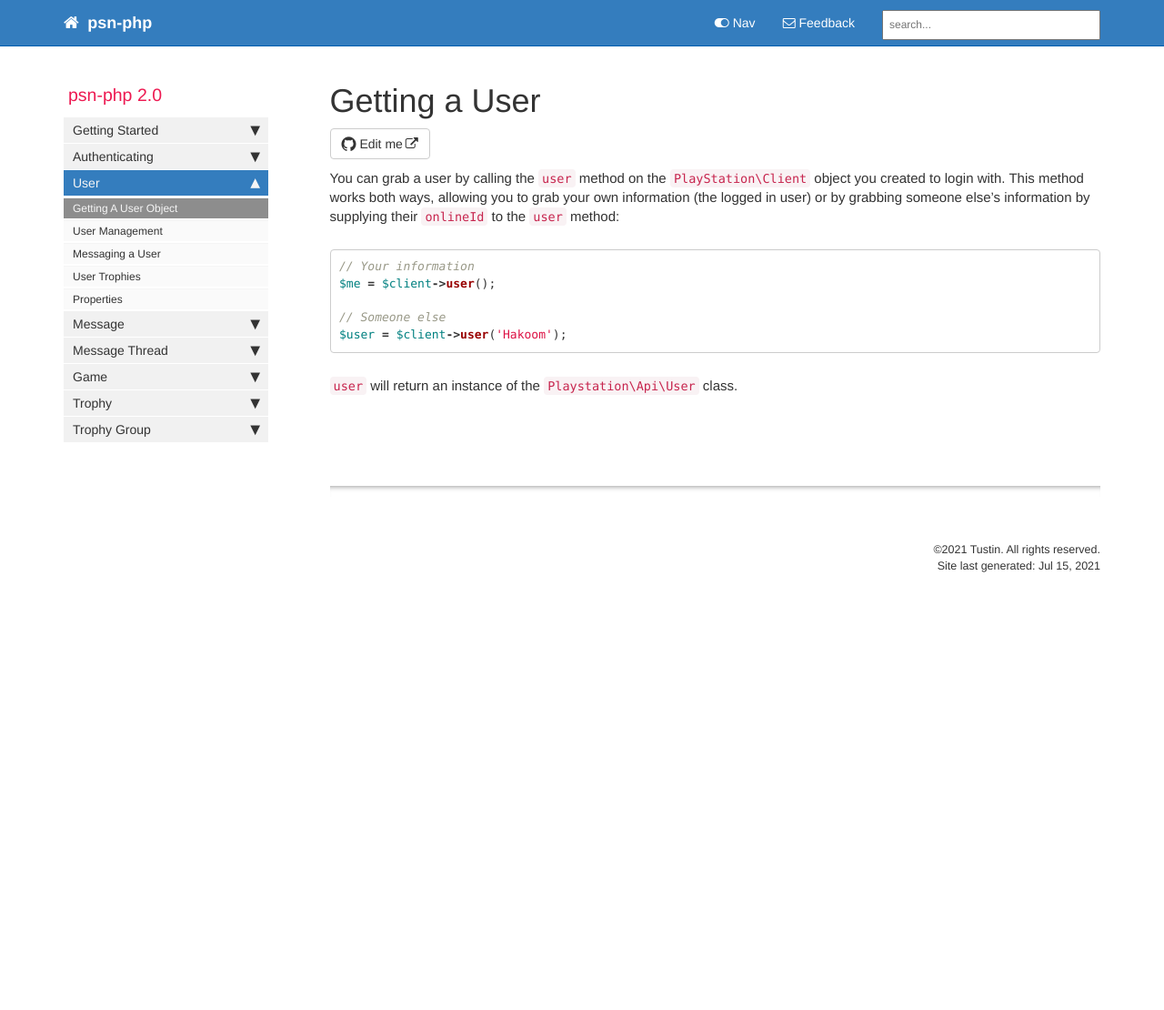
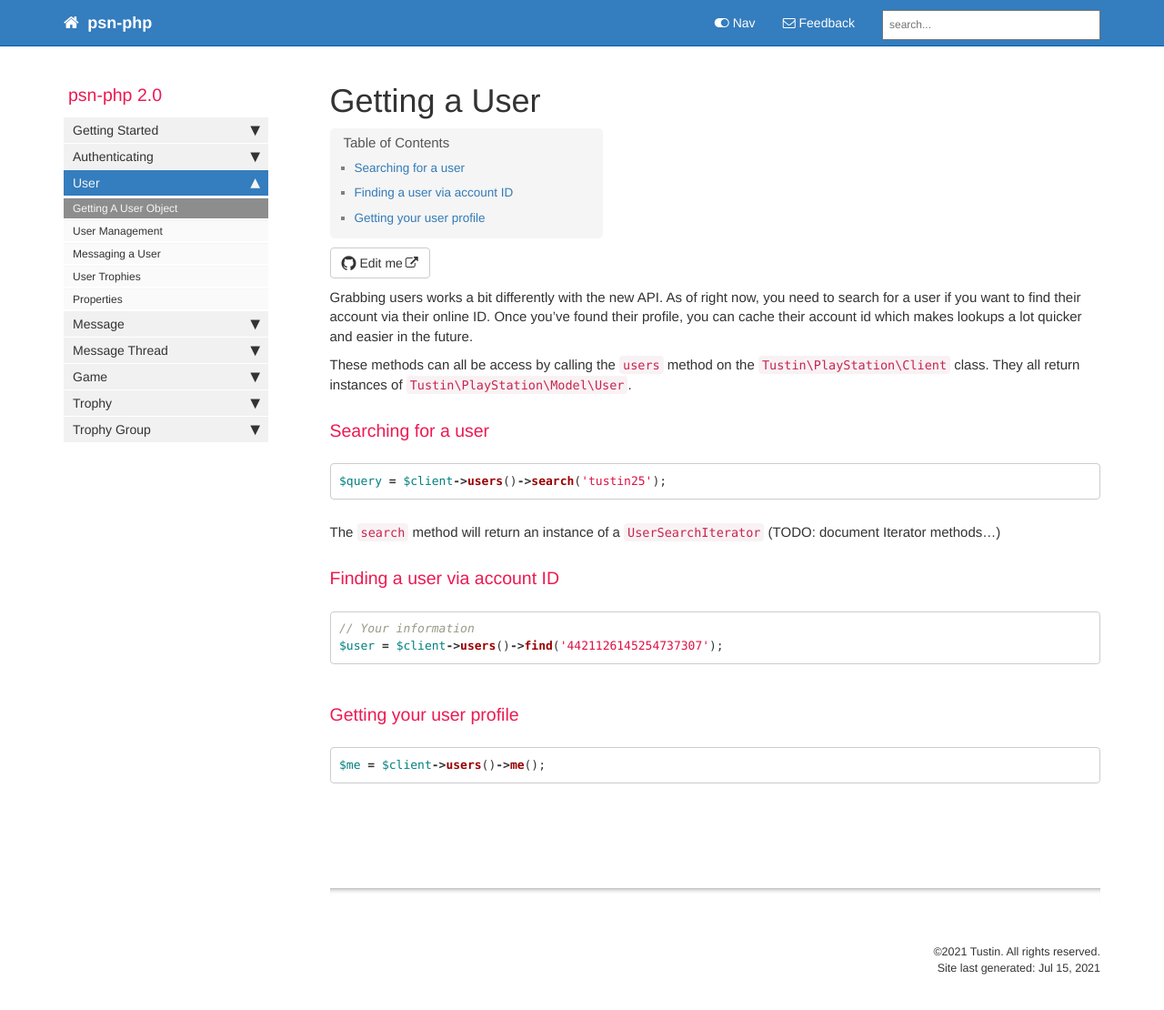
Before and after one commit to Tustin/psn-php, a Jekyll site: the page built from pages/mydoc/getting_user.md, in a window 1280 px wide and 1124 px high. Shown: the top 1110 px of the window at 91% size. Built offline with Jekyll 4.4.1, drawn with Linux system fonts in a browser that asks for light colours; nearby versions of some CDN libraries; comment, search, counter and statistics services are not loaded.

Commit message:
user docs

````diff
--- a/pages/mydoc/getting_user.md
+++ b/pages/mydoc/getting_user.md
@@ -5,14 +5,28 @@ permalink: getting_user.html
 folder: mydoc
 ---
 
-You can grab a user by calling the `user` method on the `PlayStation\Client` object you created to login with. This method works both ways, allowing you to grab your own information (the logged in user) or by grabbing someone else's information by supplying their `onlineId` to the `user` method:
+Grabbing users works a bit differently with the new API. As of right now, you need to search for a user if you want to find their account via their online ID. Once you've found their profile, you can cache their account id which makes lookups a lot quicker and easier in the future.
+
+These methods can all be access by calling the `users` method on the `Tustin\PlayStation\Client` class. They all return instances of `Tustin\PlayStation\Model\User`.
+
+### Searching for a user
+
+```php
+$query = $client->users()->search('tustin25');
+```
+
+The `search` method will return an instance of a `UserSearchIterator` (TODO: document Iterator methods...)
+
+
+### Finding a user via account ID
 
 ```php
 // Your information
-$me = $client->user();
-
-// Someone else
-$user = $client->user('Hakoom');
+$user = $client->users()->find('4421126145254737307');
 ```
 
-`user` will return an instance of the `Playstation\Api\User` class.
+### Getting your user profile
+
+```php
+$me = $client->users()->me();
+```
````
Also changed, not shown: pages/mydoc/user_properties.md (+1 -1 lines).
